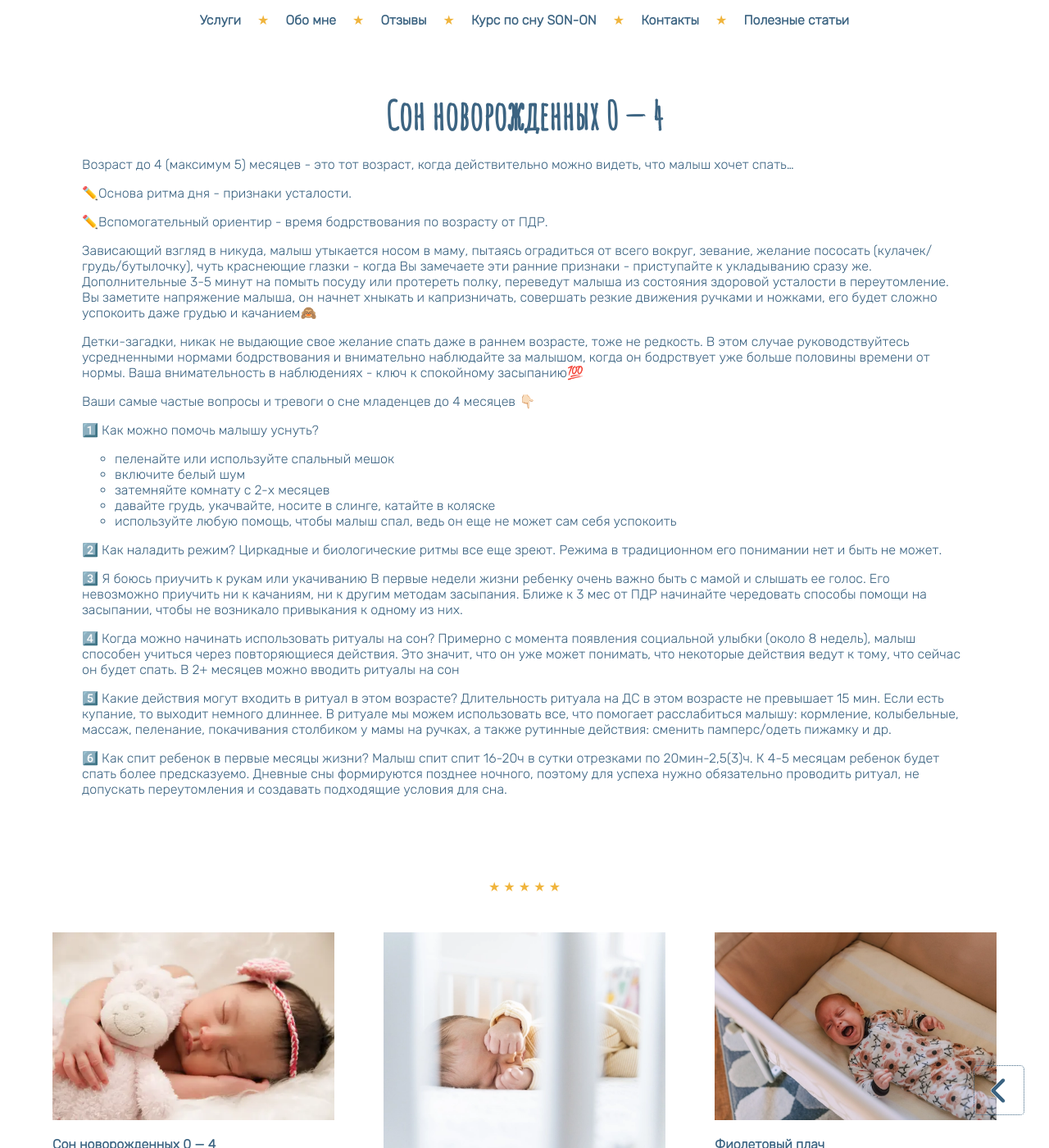
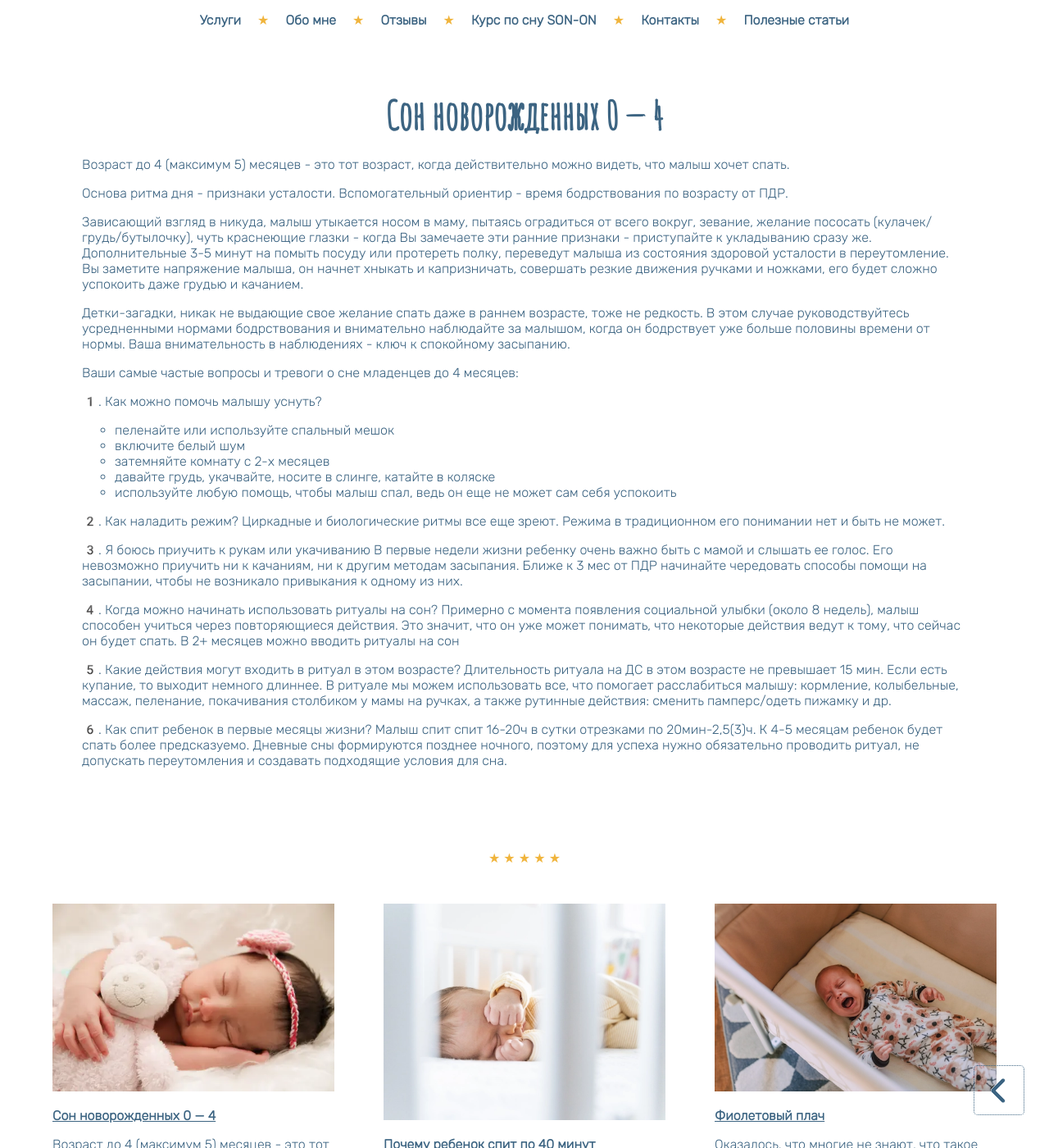
Before and after one commit to Olgamyrsikova/sleepconsult, a Jekyll site: the page built from _posts/2022-02-03-son-novorozdennyh-0-4.md, in a window 1280 px wide and 1400 px high. Shown: the whole window at 82% size. Built offline with Jekyll 4.4.1, drawn with Linux system fonts in a browser that asks for light colours; some of the changed text lies outside the part shown.

Commit message:
remove emojies from posts

```diff
--- a/_posts/2022-02-03-son-novorozdennyh-0-4.md
+++ b/_posts/2022-02-03-son-novorozdennyh-0-4.md
@@ -2,40 +2,39 @@
 layout: post
 title: Сон новорожденных 0&nbsp;&mdash;&nbsp;4
 tag: сон, ребенок, новорожденный
-excerpt: Возраст до 4 (максимум 5) месяцев - это тот возраст, когда действительно можно видеть, что малыш хочет спать...
+excerpt: Возраст до 4 (максимум 5) месяцев - это тот возраст, когда действительно можно видеть, что малыш хочет спать.
 ---
 
-Возраст до 4 (максимум 5) месяцев - это тот возраст, когда действительно можно видеть, что малыш хочет спать...
+Возраст до 4 (максимум 5) месяцев - это тот возраст, когда действительно можно видеть, что малыш хочет спать.
 
-✏️Основа ритма дня - признаки усталости.
+Основа ритма дня - признаки усталости. Вспомогательный ориентир - время бодрствования по возрасту от ПДР.
 
-✏️Вспомогательный ориентир - время бодрствования по возрасту от ПДР.
+Зависающий взгляд в никуда, малыш утыкается носом в маму, пытаясь оградиться от всего вокруг, зевание, желание пососать (кулачек/грудь/бутылочку), чуть краснеющие глазки - когда Вы замечаете эти ранние признаки - приступайте к укладыванию сразу же. Дополнительные 3-5 минут на помыть посуду или протереть полку, переведут малыша из состояния здоровой усталости в переутомление. Вы заметите напряжение малыша, он начнет хныкать и капризничать, совершать резкие движения ручками и ножками, его будет сложно успокоить даже грудью и качанием.
 
-Зависающий взгляд в никуда, малыш утыкается носом в маму, пытаясь оградиться от всего вокруг, зевание, желание пососать (кулачек/грудь/бутылочку), чуть краснеющие глазки - когда Вы замечаете эти ранние признаки - приступайте к укладыванию сразу же. Дополнительные 3-5 минут на помыть посуду или протереть полку, переведут малыша из состояния здоровой усталости в переутомление. Вы заметите напряжение малыша, он начнет хныкать и капризничать, совершать резкие движения ручками и ножками, его будет сложно успокоить даже грудью и качанием🙈
+Детки-загадки, никак не выдающие свое желание спать даже в раннем возрасте, тоже не редкость. В этом случае руководствуйтесь усредненными нормами бодрствования и внимательно наблюдайте за малышом, когда он бодрствует уже больше половины времени от нормы. Ваша внимательность в наблюдениях - ключ к спокойному засыпанию.
 
-Детки-загадки, никак не выдающие свое желание спать даже в раннем возрасте, тоже не редкость. В этом случае руководствуйтесь усредненными нормами бодрствования и внимательно наблюдайте за малышом, когда он бодрствует уже больше половины времени от нормы. Ваша внимательность в наблюдениях - ключ к спокойному засыпанию💯
+Ваши самые частые вопросы и тревоги о сне младенцев до 4 месяцев:
 
-Ваши самые частые вопросы и тревоги о сне младенцев до 4 месяцев 👇🏻
+1️. Как можно помочь малышу уснуть?
 
-1️⃣ Как можно помочь малышу уснуть?
-- пеленайте или используйте спальный мешок
-- включите белый шум
-- затемняйте комнату с 2-х месяцев
-- давайте грудь, укачвайте, носите в слинге, катайте в коляске
-- используйте любую помощь, чтобы малыш спал, ведь он еще не может сам себя успокоить
+  * пеленайте или используйте спальный мешок
+  * включите белый шум
+  * затемняйте комнату с 2-х месяцев
+  * давайте грудь, укачвайте, носите в слинге, катайте в коляске
+  * используйте любую помощь, чтобы малыш спал, ведь он еще не может сам себя успокоить
 
-2️⃣ Как наладить режим?
+2️. Как наладить режим?
 Циркадные и биологические ритмы все еще зреют. Режима в традиционном его понимании нет и быть не может.
 
-3️⃣ Я боюсь приучить к рукам или укачиванию
+3️. Я боюсь приучить к рукам или укачиванию
 В первые недели жизни ребенку очень важно быть с мамой и слышать ее голос. Его невозможно приучить ни к качаниям, ни к другим методам засыпания.
 Ближе к 3 мес от ПДР начинайте чередовать способы помощи на засыпании, чтобы не возникало привыкания к одному из них.
 
-4️⃣ Когда можно начинать использовать ритуалы на сон?
+4️. Когда можно начинать использовать ритуалы на сон?
 Примерно с момента появления социальной улыбки (около 8 недель), малыш способен учиться через повторяющиеся действия. Это значит, что он уже может понимать, что некоторые действия ведут к тому, что сейчас он будет спать. В 2+ месяцев можно вводить ритуалы на сон
 
-5️⃣ Какие действия могут входить в ритуал в этом возрасте?
+5️. Какие действия могут входить в ритуал в этом возрасте?
 Длительность ритуала на ДС в этом возрасте не превышает 15 мин. Если есть купание, то выходит немного длиннее. В ритуале мы можем использовать все, что помогает расслабиться малышу: кормление, колыбельные, массаж, пеленание, покачивания столбиком у мамы на ручках, а также рутинные действия: сменить памперс/одеть пижамку и др.
 
-6️⃣ Как спит ребенок в первые месяцы жизни?
+6️. Как спит ребенок в первые месяцы жизни?
 Малыш спит спит 16-20ч в сутки отрезками по 20мин-2,5(3)ч. К 4-5 месяцам ребенок будет спать более предсказуемо. Дневные сны формируются позднее ночного, поэтому для успеха нужно обязательно проводить ритуал, не допускать переутомления и создавать подходящие условия для сна.
```
Also changed, not shown: _posts/2022-02-01-fioletovyi-plach.md (+8 -8 lines), _posts/2022-02-02-pochemu-rebenok-ne-spit-40-minut.md (+7 -12 lines).
